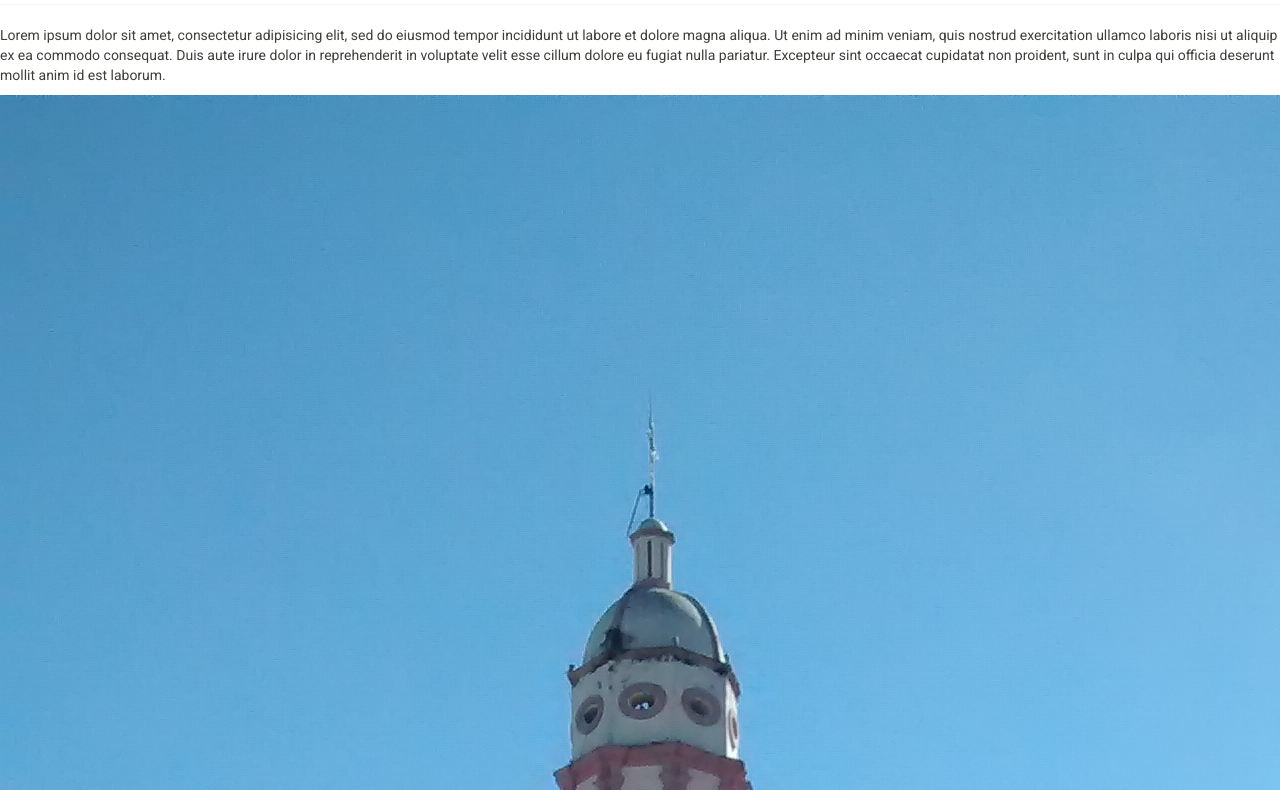
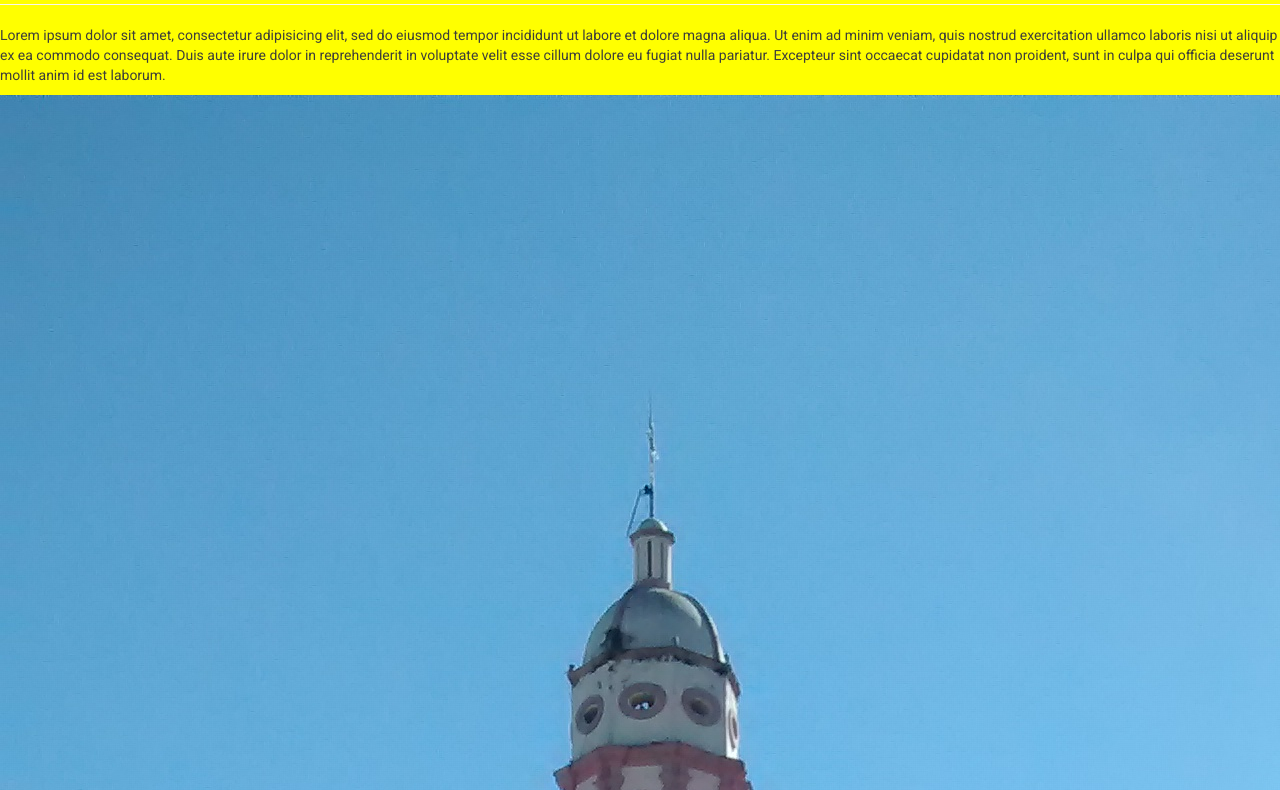
Before and after one commit to MORENO48/gitrepo, a plain HTML site: page index.html in a window 1280 px wide. Shown: the part 76-866 px from the top of the page. Drawn offline with Linux system fonts and the light colour scheme.

Commit message:
cambio de fondo

```diff
--- a/index.html
+++ b/index.html
@@ -5,7 +5,7 @@
 	<title>Document</title>
 	<link rel="stylesheet" type="text/css" href="css/bootstrap.css">
 </head>
-
+<body style="background-color: yellow">
 
 	<h1>Práctica #1 de repositorios en GIT</h1>
 	<hr>
```
